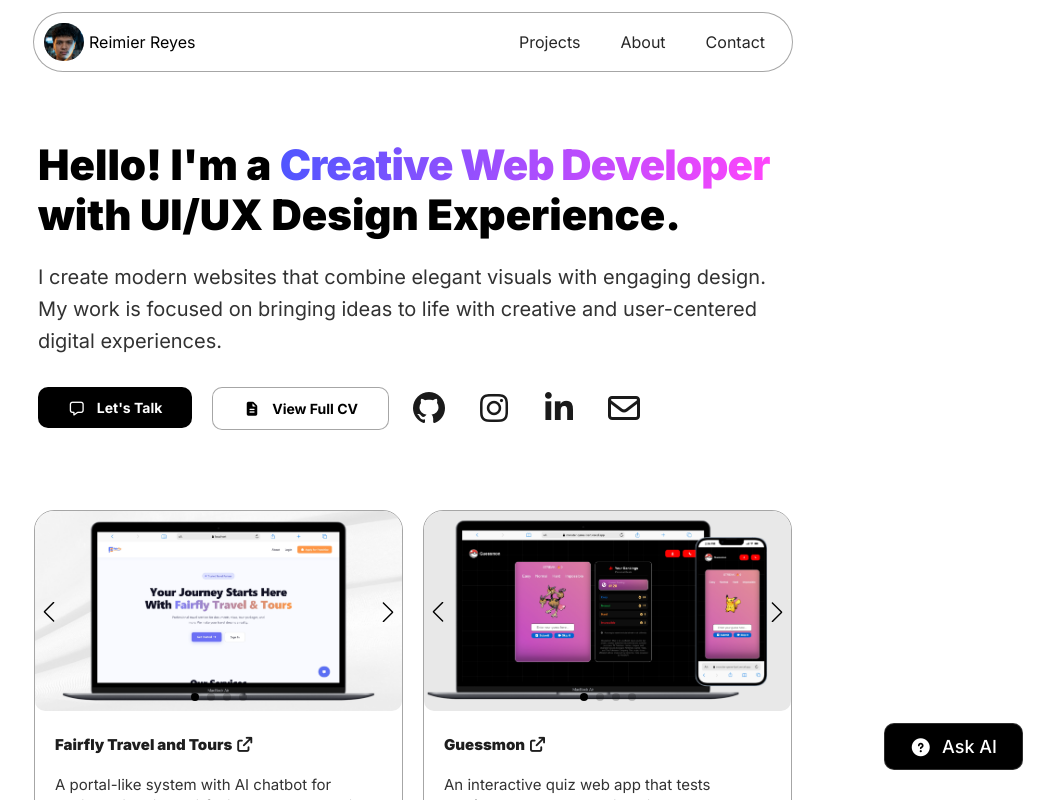
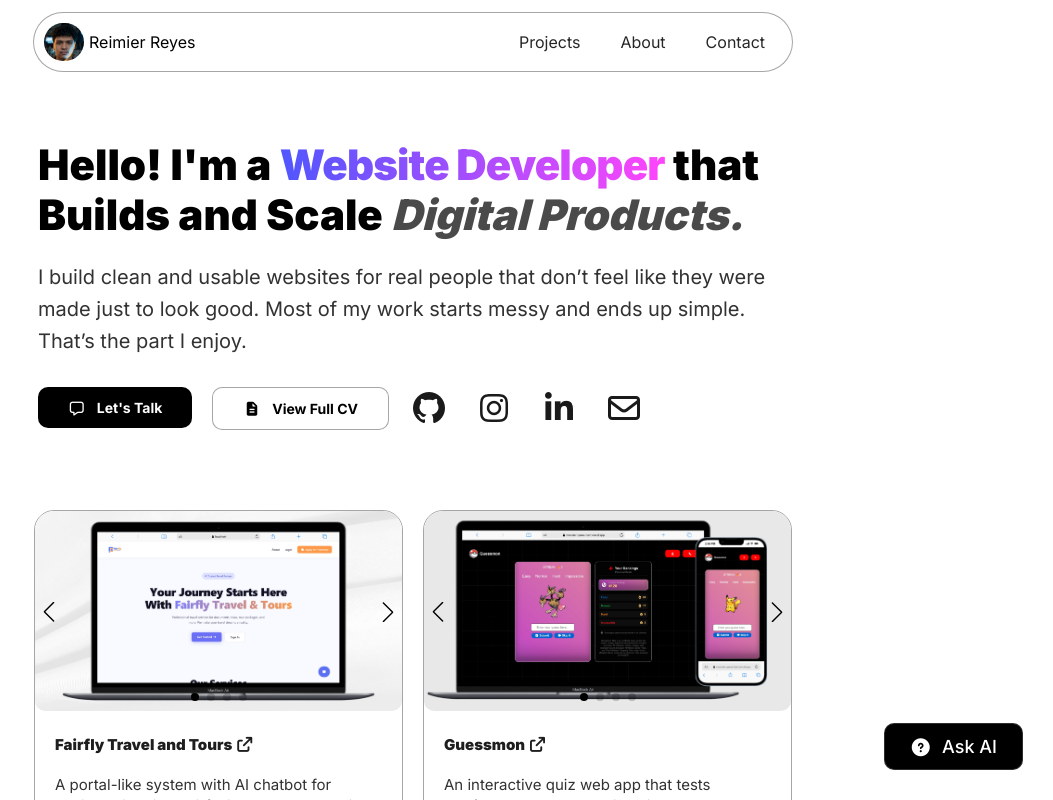
Before and after one commit to Reimier/portfolio-V1, a React (Vite) app: page / in a window 1280 px wide. Shown: the top 800 px of the page, without its empty margins (227-1280 px from the left). Built offline with nearby package versions, Linux system fonts and the light colour scheme.

Commit message:
fix: update portfolio site

```diff
--- a/src/pages/About/About.jsx
+++ b/src/pages/About/About.jsx
@@ -87,8 +87,9 @@ export default function About() {
       name: "Node.js",
       icon: (
         <svg viewBox="0 0 256 289" className="skill-icon">
-          <path fill="#539e43" d="M128 288.464c-3.975 0-7.685-1.06-11.13-2.915l-35.247-20.936c-5.3-2.915-2.65-3.975-1.06-4.505c7.155-2.385 8.48-2.915 15.9-7.156c.796-.53 1.856-.265 2.65.265l27.032 16.166c1.06.53 2.385.53 3.18 0l105.74-61.217c1.06-.53 1.59-1.59 1.59-2.915V83.08c0-1.325-.53-2.385-1.59-2.915l-105.74-60.953c-1.06-.53-2.385-.53-3.18 0L20.405 80.166c-1.06.53-1.59 1.855-1.59 2.915v122.17c0 1.06.53 2.385 1.59 2.915l28.887 16.695c15.636 7.95 25.44-1.325 25.44-10.6V93.68c0-1.59 1.326-3.18 3.181-3.18h13.516c1.59 0 3.18 1.325 3.18 3.18v120.58c0 20.936-11.396 33.126-31.272 33.126c-6.095 0-10.865 0-24.38-6.625l-27.827-15.9C4.24 220.885 0 213.465 0 205.515V83.346C0 75.396 4.24 67.976 11.13 64L116.87 2.783c6.625-3.71 15.635-3.71 22.26 0L244.87 64C251.76 67.975 256 75.395 256 83.346v122.17c0 7.95-4.24 15.37-11.13 19.345L139.13 286.08c-3.445 1.59-7.42 2.385-11.13 2.385" />
+          <path fill="#539e43" d="M128 288.464c-3.975 0-7.685-1.06-11.13-2.915l-35.247-20.936c-5.3-2.915-2.65-3.975-1.06-4.505c7.155-2.385 8.48-2.915 15.9-7.156c.796-.53 1.856-.265 2.65.265l27.032 16.166c1.06.53 2.385.53 3.18 0l105.74-61.217c1.06-.53 1.59-1.59 1.59-2.915V83.08c0-1.325-.53-2.385-1.59-2.915l-105.74-60.953c-1.06-.53-2.385-.53-3.18 0L20.405 80.166c-1.06.53-1.59 1.855-1.59 2.915v122.17c0 1.06.53 2.385 1.59 2.915l28.887 16.695c15.636 7.95 25.44-1.325 25.44-10.6V93.68c0-1.59 1.326-3.18 3.181-3.18h13.516c1.59 0 3.18 1.325 3.18 3.18v120.58c0 20.936-11.396 33.126-31.272 33.126c-6.095 0-10.865 0-24.38-6.625l-27.827-15.9C4.24 220.885 0 213.465 0 205.515V83.346C0 75.396 4.24 67.976 11.13 64L116.87 2.783c6.625-3.71 15.635-3.71 22.26 0L244.87 64C251.76 67.975 256 75.395 256 83.346v122.17c0 7.95-4.24 15.37-11.13 19.345L139.13 286.08c-3.445 1.59-7.42 2.385-11.13 2.385m32.596-84.009c-46.377 0-55.917-21.2-55.917-39.221c0-1.59 1.325-3.18 3.18-3.18h13.78c1.59 0 2.916 1.06 2.916 2.65c2.12 14.045 8.215 20.936 36.306 20.936c22.261 0 31.802-5.035 31.802-16.96c0-6.891-2.65-11.926-37.367-15.372c-28.886-2.915-46.907-9.275-46.907-32.33c0-21.467 18.02-34.187 48.232-34.187c33.921 0 50.617 11.66 52.737 37.101q0 1.193-.795 2.385c-.53.53-1.325 1.06-2.12 1.06h-13.78c-1.326 0-2.65-1.06-2.916-2.385c-3.18-14.575-11.395-19.345-33.126-19.345c-24.38 0-27.296 8.48-27.296 14.84c0 7.686 3.445 10.07 36.306 14.31c32.597 4.24 47.967 10.336 47.967 33.127c-.265 23.321-19.345 36.571-53.002 36.571" />
         </svg>
+
       ),
     },
     {
@@ -157,14 +158,6 @@ export default function About() {
           <path fill="#ff7262" d="M128 0h64c35.328 0 64 28.672 64 64s-28.672 64-64 64h-64z" />
           <path fill="#1abcfe" d="M256 192c0 35.328-28.672 64-64 64s-64-28.672-64-64s28.672-64 64-64s64 28.672 64 64" />
         </svg>
-      ),
-    },
-    {
-      name: "VS Code",
-      icon: (
-        <span className="skill-fa-icon" style={{ color: "#007acc" }}>
-          <i className="fa-solid fa-code"></i>
-        </span>
       ),
     },
     {
--- a/src/pages/LandingPage/LandingPage.jsx
+++ b/src/pages/LandingPage/LandingPage.jsx
@@ -10,9 +10,9 @@ export default function LandingPage() {
     <>
       <div className="landing">
         <div className="intro">
-          <p id="header">Hello! I'm a <span>Creative Web Developer</span> with UI/UX Design Experience.</p>
+          <p id="header">Hello! I'm a <span id="wd">Website Developer</span> that Builds and Scale <span id="dp">Digital Products.</span></p>
           <p id="landing-desc">
-            I create modern websites that combine elegant visuals with engaging design. My work is focused on bringing ideas to life with creative and user-centered digital experiences.
+            I build clean and usable websites for real people that don’t feel like they were made just to look good. Most of my work starts messy and ends up simple. That’s the part I enjoy.
           </p>
         </div>
 
--- a/src/pages/LandingPage/landing-page.css
+++ b/src/pages/LandingPage/landing-page.css
@@ -19,12 +19,18 @@
   animation: fadeUp 0.7s 0.1s ease both;
 }
 
-.intro span {
+#wd{
   background: linear-gradient(90deg, #5056ff 0%, #ff45fc 100%);
   -webkit-background-clip: text;
   -webkit-text-fill-color: transparent;
   letter-spacing: -0.02em;
   background-clip: text;
+}
+
+#dp{
+
+  color: #4A4A4A;
+  font-style: italic;
 }
 
 .cta {
```
